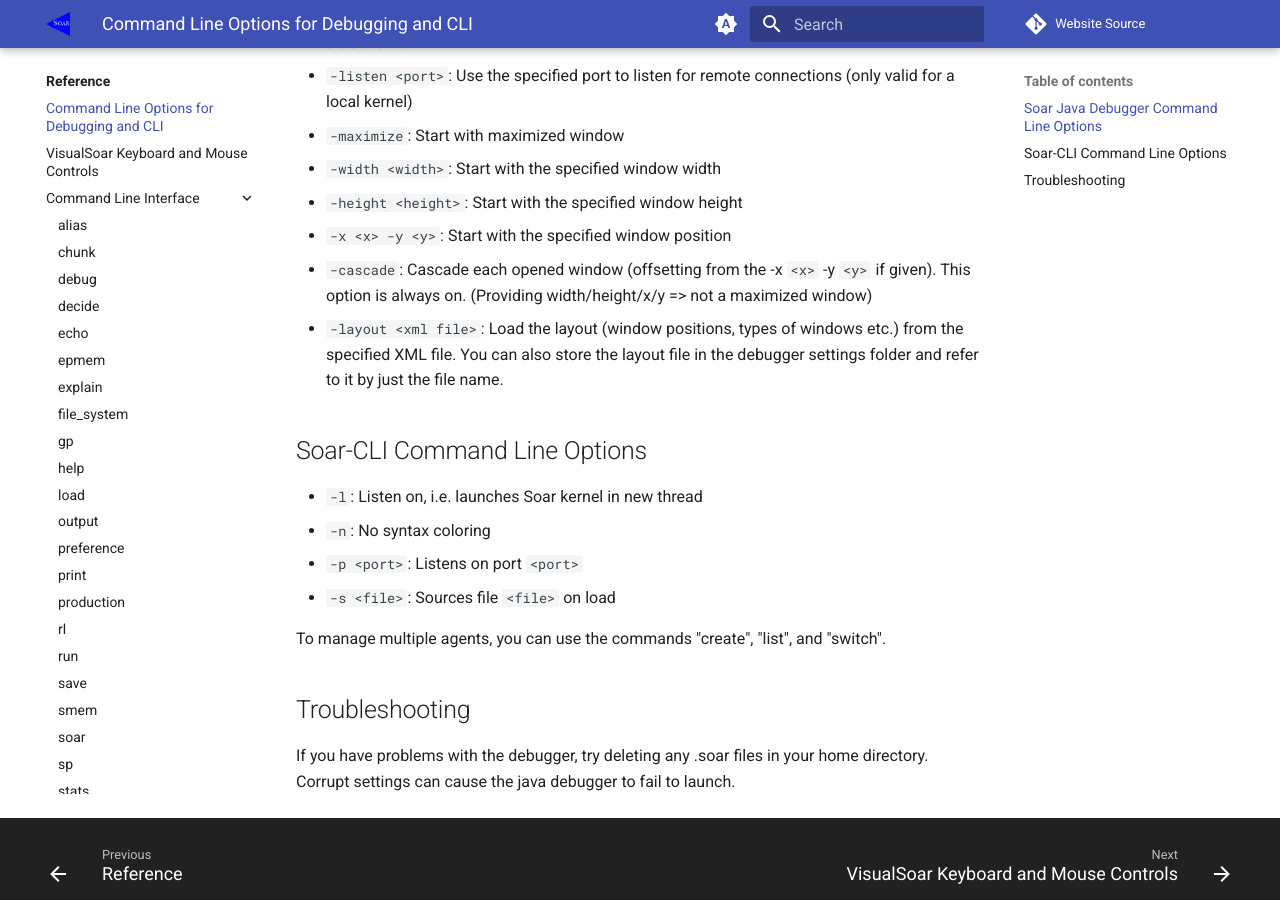
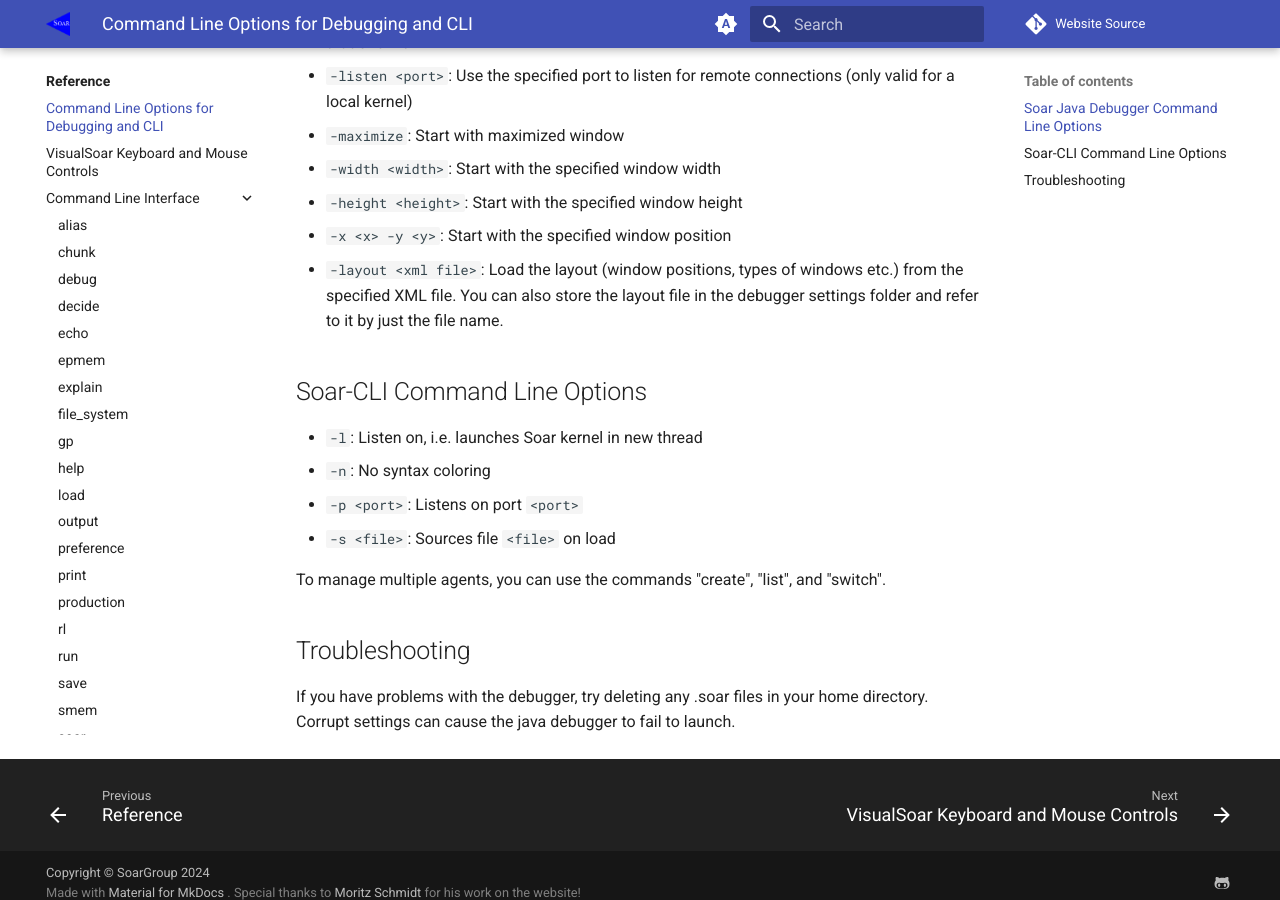
Before and after one commit to SoarGroup/SoarGroup.github.io, an MkDocs documentation site: the page built from docs/reference/CommandLineOptionsForDebuggerAndCLI.md, in a window 1280 px wide and 900 px high, scrolled down 550 px. Built offline with MkDocs 1.6.1 and Material for MkDocs 9.7.7, drawn with Linux system fonts in a browser that asks for light colours; comment, search, counter and statistics services are not loaded.

Commit message:
remove always-on cascade option
It's always on, so it's useless as a parameter. The next debugger version won't
accept it, either.

```diff
--- a/docs/reference/CommandLineOptionsForDebuggerAndCLI.md
+++ b/docs/reference/CommandLineOptionsForDebuggerAndCLI.md
@@ -26,9 +26,6 @@
 -   `-width <width>`: Start with the specified window width
 -   `-height <height>`: Start with the specified window height
 -   `-x <x> -y <y>`: Start with the specified window position
--   `-cascade`: Cascade each opened window (offsetting from the -x `<x>` -y `<y>`
-    if given). This option is always on. (Providing width/height/x/y => not a
-    maximized window)
 -   `-layout <xml file>`: Load the layout (window positions, types of windows etc.)
 from the specified XML file. You can also store the layout file in the debugger settings
 folder and refer to it by just the file name.
```
